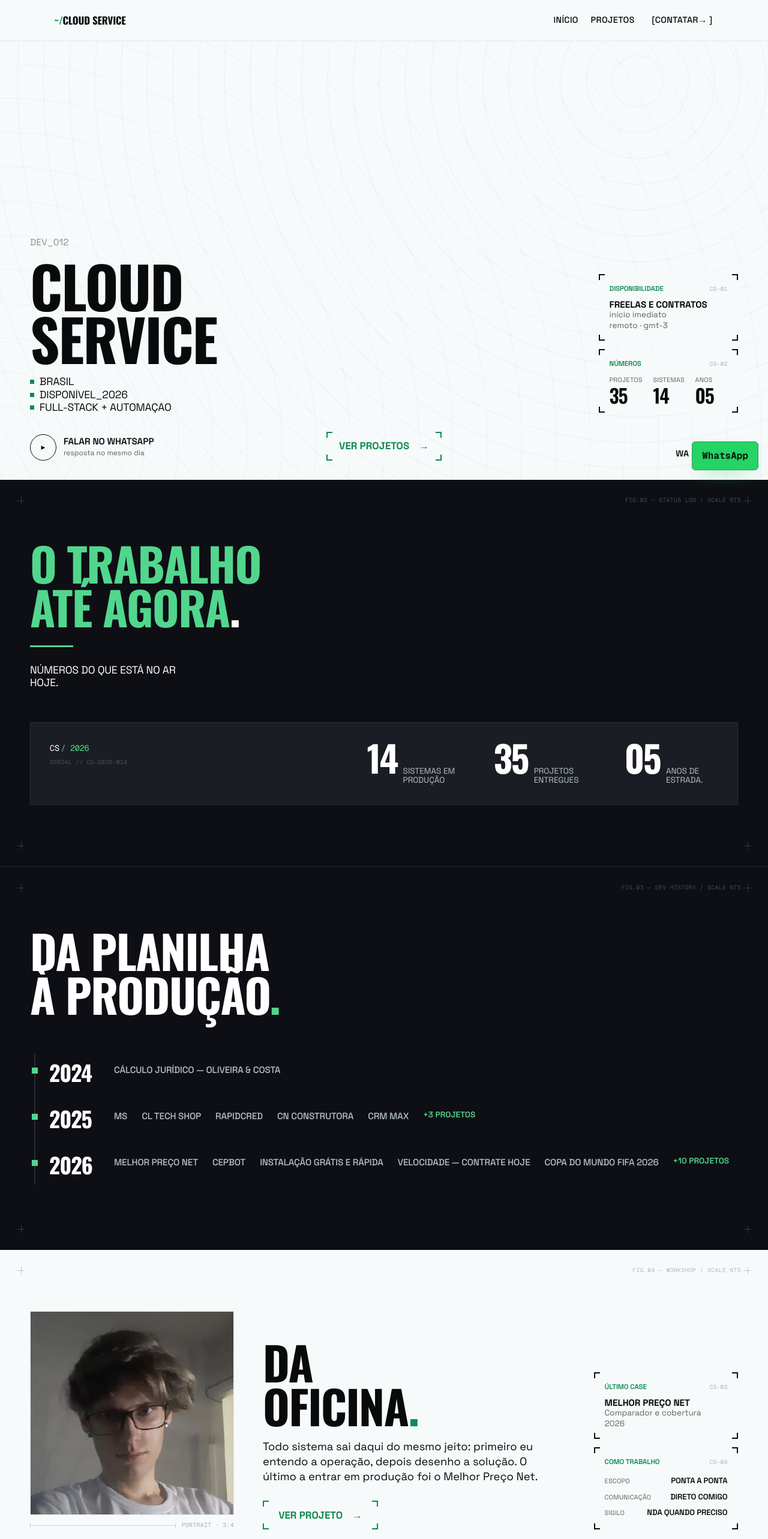
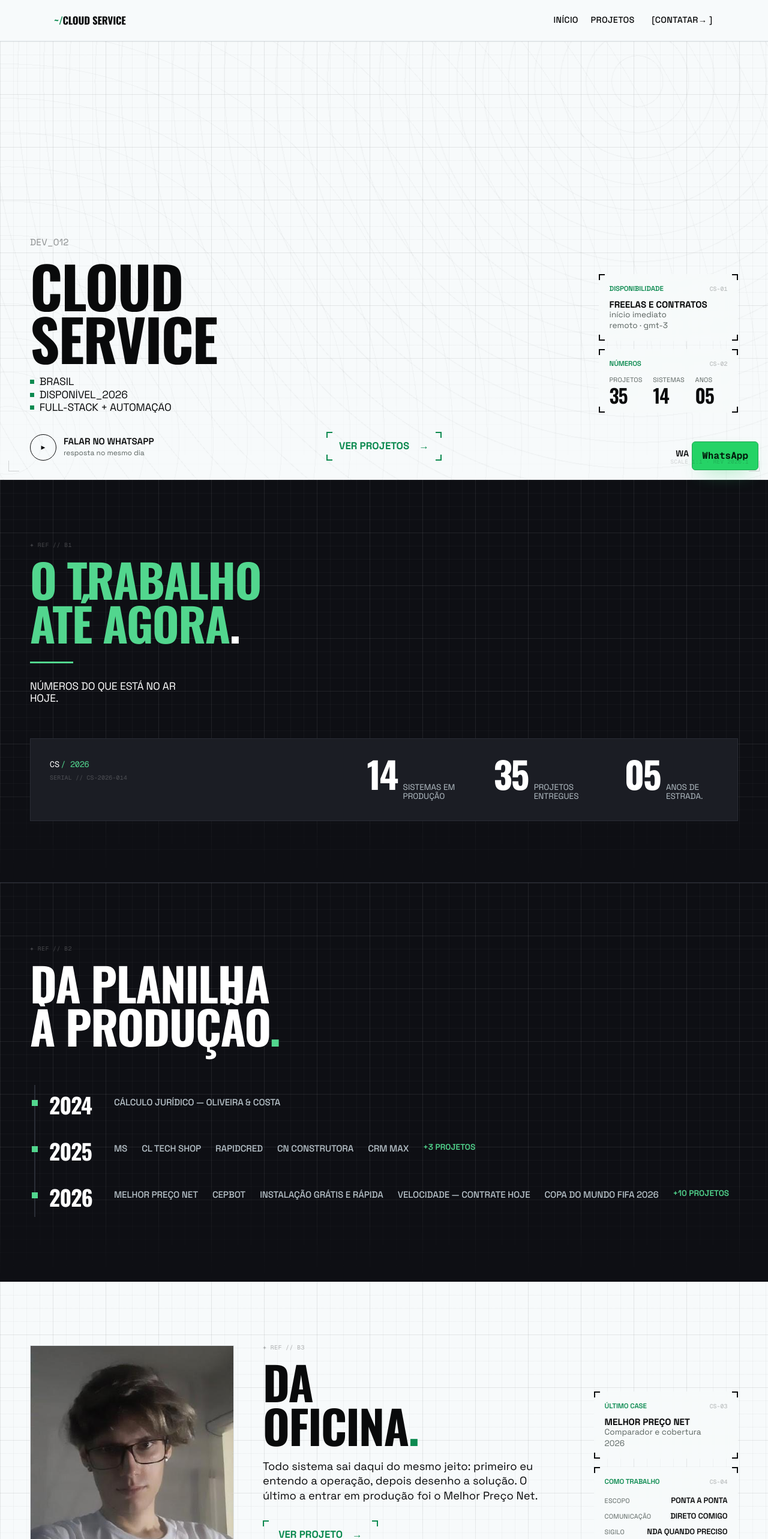
Before and after one commit to CloudBlackhand/portifolio, a Next.js app: page / in a window 1280 px wide. Shown: the top 2566 px of the page at 60% size. Built offline with nearby package versions, Linux system fonts and the light colour scheme.

Commit message:
Aprofunda estetica de prancheta tecnica: grade de graph-paper nas secoes, moldura de folha de desenho fixa no site (cantos + legenda scale/rev), 3a linha de dimensao (altura, vertical) no hero, marcas de referencia (+ ref // bN) nos headings

```diff
--- a/app/components/landing/LandingPage.tsx
+++ b/app/components/landing/LandingPage.tsx
@@ -75,25 +75,13 @@ function RefCode({ children }: { children: ReactNode }) {
   );
 }
 
-function SheetFrame({ tag }: { tag: string }) {
-  return (
-    <div className="lnd-sheet-frame" aria-hidden="true">
-      <span className="lnd-sheet-tick lnd-sheet-tick--tl" />
-      <span className="lnd-sheet-tick lnd-sheet-tick--tr" />
-      <span className="lnd-sheet-tick lnd-sheet-tick--bl" />
-      <span className="lnd-sheet-tick lnd-sheet-tick--br" />
-      <span className="lnd-sheet-tag">{tag}</span>
-    </div>
-  );
-}
-
 const WHATSAPP_URL = "https://wa.me/5521971364919";
 
 export function LandingHero() {
   return (
     <section className="lnd-hero" aria-labelledby="lnd-hero-name">
+      <div className="lnd-hero-contours" aria-hidden="true" />
       <div className="lnd-grid" aria-hidden="true" />
-      <div className="lnd-hero-contours" aria-hidden="true" />
       <div className="lnd-blueprint" aria-hidden="true">
         <div className="lnd-dim-line lnd-dim-line--a">
           <span className="lnd-dim-track" />
@@ -111,6 +99,15 @@ export function LandingHero() {
             style={{ animationDelay: "2.4s" }}
           >
             length · 19.43m
+          </span>
+        </div>
+        <div className="lnd-dim-line lnd-dim-line--vertical lnd-dim-line--c">
+          <span className="lnd-dim-track" />
+          <span
+            className="lnd-dim-label lnd-type-in"
+            style={{ animationDelay: "2.6s" }}
+          >
+            height · 5.29m
           </span>
         </div>
       </div>
@@ -257,9 +254,9 @@ export function StatsSection() {
   return (
     <section className="lnd-dark lnd-season" aria-labelledby="lnd-season-h2">
       <div className="lnd-grid" aria-hidden="true" />
-      <SheetFrame tag="fig.02 — status log / scale nts" />
       <div className="lnd-container">
         <Reveal>
+          <span className="lnd-coord">ref // b1</span>
           <h2 className="lnd-h2 lnd-h2--accent" id="lnd-season-h2">
             <span className="lnd-h2-line">o trabalho</span>
             <span className="lnd-h2-line">
@@ -311,9 +308,9 @@ export function TimelineSection({ projects }: TimelineSectionProps) {
   return (
     <section className="lnd-dark lnd-timeline" aria-labelledby="lnd-timeline-h2">
       <div className="lnd-grid" aria-hidden="true" />
-      <SheetFrame tag="fig.03 — dev history / scale nts" />
       <div className="lnd-container">
         <Reveal>
+          <span className="lnd-coord">ref // b2</span>
           <h2 className="lnd-h2" id="lnd-timeline-h2">
             <span className="lnd-h2-line">da planilha</span>
             <span className="lnd-h2-line">
@@ -363,7 +360,6 @@ export function OficinaSection({ project, profilePhoto }: OficinaSectionProps) {
   return (
     <section className="lnd-paddock" aria-labelledby="lnd-paddock-h2">
       <div className="lnd-grid" aria-hidden="true" />
-      <SheetFrame tag="fig.04 — workshop / scale nts" />
       <div className="lnd-container">
         <div className="lnd-paddock-grid">
           <Reveal className="lnd-paddock-portrait-wrap">
@@ -375,12 +371,9 @@ export function OficinaSection({ project, profilePhoto }: OficinaSectionProps) {
               className="lnd-paddock-portrait"
               sizes="(max-width: 720px) 85vw, 380px"
             />
-            <div className="lnd-photo-caption" aria-hidden="true">
-              <span className="lnd-photo-caption-track" />
-              <span className="lnd-photo-caption-label">portrait · 3:4</span>
-            </div>
           </Reveal>
           <Reveal className="lnd-paddock-intro" delay={0.06}>
+            <span className="lnd-coord">ref // b3</span>
             <h2 className="lnd-h2 lnd-h2--ink" id="lnd-paddock-h2">
               <span className="lnd-h2-line">da</span>
               <span className="lnd-h2-line">
--- a/app/globals-landing.css
+++ b/app/globals-landing.css
@@ -1,6 +1,8 @@
 /* ===== Landing page (layout de referencia: hero light + secoes dark) ===== */
 
 .lnd-container {
+  position: relative;
+  z-index: 2;
   width: min(100% - 2.5rem, 1180px);
   margin-inline: auto;
 }
@@ -35,99 +37,64 @@
   animation: lnd-contour-drift 46s ease-in-out infinite alternate;
 }
 
+/* Grade de prancheta (graph paper), textura de desenho técnico atrás do conteúdo */
+
+.lnd-grid {
+  position: absolute;
+  inset: 0;
+  pointer-events: none;
+  background-image:
+    linear-gradient(rgb(9 10 11 / 5%) 1px, transparent 1px),
+    linear-gradient(90deg, rgb(9 10 11 / 5%) 1px, transparent 1px),
+    linear-gradient(rgb(9 10 11 / 3%) 1px, transparent 1px),
+    linear-gradient(90deg, rgb(9 10 11 / 3%) 1px, transparent 1px);
+  background-size: 88px 88px, 88px 88px, 22px 22px, 22px 22px;
+  mask-image: linear-gradient(to bottom, black, black 70%, transparent 100%);
+}
+
+.lnd-dark .lnd-grid {
+  background-image:
+    linear-gradient(rgb(255 255 255 / 5%) 1px, transparent 1px),
+    linear-gradient(90deg, rgb(255 255 255 / 5%) 1px, transparent 1px),
+    linear-gradient(rgb(255 255 255 / 3%) 1px, transparent 1px),
+    linear-gradient(90deg, rgb(255 255 255 / 3%) 1px, transparent 1px);
+}
+
+@media (max-width: 640px) {
+  .lnd-grid {
+    background-size: 64px 64px, 64px 64px, 16px 16px, 16px 16px;
+  }
+}
+
+/* Marca de referência tipo desenho de engenharia: cruz + coordenada */
+
+.lnd-coord {
+  display: flex;
+  align-items: center;
+  gap: 0.4rem;
+  margin-bottom: 0.75rem;
+  font-family: var(--font-geist-mono), monospace;
+  font-size: 0.62rem;
+  letter-spacing: 0.04em;
+  text-transform: uppercase;
+  color: rgb(9 10 11 / 30%);
+}
+
+.lnd-dark .lnd-coord {
+  color: rgb(255 255 255 / 22%);
+}
+
+.lnd-coord::before {
+  content: "+";
+  font-weight: 600;
+}
+
 @keyframes lnd-contour-drift {
   from {
     transform: translate3d(-1.5%, -1%, 0) scale(1);
   }
   to {
     transform: translate3d(1.5%, 1.5%, 0) scale(1.04);
-  }
-}
-
-/* Malha de papel de engenharia (blueprint grid) por baixo de cada secao */
-
-.lnd-grid {
-  position: absolute;
-  inset: 0;
-  z-index: -1;
-  pointer-events: none;
-  background-image:
-    linear-gradient(to right, rgb(9 10 11 / 5%) 1px, transparent 1px),
-    linear-gradient(to bottom, rgb(9 10 11 / 5%) 1px, transparent 1px);
-  background-size: 34px 34px;
-}
-
-.lnd-dark .lnd-grid {
-  background-image:
-    linear-gradient(to right, rgb(255 255 255 / 5%) 1px, transparent 1px),
-    linear-gradient(to bottom, rgb(255 255 255 / 5%) 1px, transparent 1px);
-}
-
-/* Cantos de registro + etiqueta de folha, como um desenho tecnico numerado */
-
-.lnd-sheet-frame {
-  position: absolute;
-  inset: clamp(0.9rem, 2.4vw, 1.75rem);
-  pointer-events: none;
-  z-index: 0;
-}
-
-.lnd-sheet-tick {
-  position: absolute;
-  width: 13px;
-  height: 13px;
-}
-
-.lnd-sheet-tick::before,
-.lnd-sheet-tick::after {
-  content: "";
-  position: absolute;
-  background: rgb(9 10 11 / 20%);
-}
-
-.lnd-sheet-tick::before {
-  top: 50%;
-  left: 0;
-  width: 100%;
-  height: 1px;
-}
-
-.lnd-sheet-tick::after {
-  top: 0;
-  left: 50%;
-  width: 1px;
-  height: 100%;
-}
-
-.lnd-dark .lnd-sheet-tick::before,
-.lnd-dark .lnd-sheet-tick::after {
-  background: rgb(255 255 255 / 16%);
-}
-
-.lnd-sheet-tick--tl { top: 0; left: 0; }
-.lnd-sheet-tick--tr { top: 0; right: 0; }
-.lnd-sheet-tick--bl { bottom: 0; left: 0; }
-.lnd-sheet-tick--br { bottom: 0; right: 0; }
-
-.lnd-sheet-tag {
-  position: absolute;
-  top: -0.05rem;
-  right: 1.05rem;
-  font-family: var(--font-geist-mono), monospace;
-  font-size: 0.6rem;
-  letter-spacing: 0.05em;
-  text-transform: uppercase;
-  white-space: nowrap;
-  color: rgb(9 10 11 / 28%);
-}
-
-.lnd-dark .lnd-sheet-tag {
-  color: rgb(255 255 255 / 24%);
-}
-
-@media (max-width: 640px) {
-  .lnd-sheet-frame {
-    display: none;
   }
 }
 
@@ -263,6 +230,58 @@
 
 .lnd-dim-line--b .lnd-dim-track {
   animation-delay: 1.9s;
+}
+
+/* Variante vertical: mesma lógica, eixo trocado */
+
+.lnd-dim-line--vertical {
+  width: 1px !important;
+  height: clamp(90px, 14vh, 160px);
+}
+
+.lnd-dim-line--vertical .lnd-dim-track {
+  transform: scaleY(0);
+  transform-origin: top;
+  animation-name: lnd-dim-draw-v;
+}
+
+.lnd-dim-line--vertical .lnd-dim-track::before,
+.lnd-dim-line--vertical .lnd-dim-track::after {
+  top: auto;
+  left: -4px;
+  width: 9px;
+  height: 1px;
+}
+
+.lnd-dim-line--vertical .lnd-dim-track::before {
+  top: 0;
+}
+
+.lnd-dim-line--vertical .lnd-dim-track::after {
+  bottom: 0;
+  top: auto;
+}
+
+@keyframes lnd-dim-draw-v {
+  to {
+    transform: scaleY(1);
+  }
+}
+
+.lnd-dim-line--vertical .lnd-dim-label {
+  top: 50%;
+  left: -0.6rem;
+  transform: translate(-100%, -50%);
+  writing-mode: vertical-rl;
+}
+
+.lnd-dim-line--c {
+  top: 12%;
+  left: 88%;
+}
+
+.lnd-dim-line--c .lnd-dim-track {
+  animation-delay: 2.1s;
 }
 
 @media (max-width: 900px) {
@@ -1107,7 +1126,6 @@
 }
 
 .lnd-paddock-portrait-wrap {
-  position: relative;
   margin: 0;
 }
 
@@ -1116,50 +1134,6 @@
   height: auto;
   display: block;
   border: 1px solid var(--border);
-}
-
-/* Legenda estilo cota de blueprint sob o retrato */
-
-.lnd-photo-caption {
-  display: flex;
-  align-items: center;
-  gap: 0.6rem;
-  margin-top: 0.6rem;
-}
-
-.lnd-photo-caption-track {
-  position: relative;
-  flex: 1;
-  height: 1px;
-  background: rgb(9 10 11 / 16%);
-}
-
-.lnd-photo-caption-track::before,
-.lnd-photo-caption-track::after {
-  content: "";
-  position: absolute;
-  top: -4px;
-  width: 1px;
-  height: 9px;
-  background: rgb(9 10 11 / 16%);
-}
-
-.lnd-photo-caption-track::before {
-  left: 0;
-}
-
-.lnd-photo-caption-track::after {
-  right: 0;
-}
-
-.lnd-photo-caption-label {
-  flex-shrink: 0;
-  font-family: var(--font-geist-mono), monospace;
-  font-size: 0.62rem;
-  letter-spacing: 0.03em;
-  text-transform: uppercase;
-  color: rgb(9 10 11 / 32%);
-  white-space: nowrap;
 }
 
 .lnd-paddock-copy {
--- a/app/globals.css
+++ b/app/globals.css
@@ -572,6 +572,98 @@ a {
   color: var(--muted);
 }
 
+/* Moldura de prancheta técnica: cantos + legenda, tipo folha de desenho de engenharia */
+
+.site-blueprint-frame {
+  position: fixed;
+  inset: 0;
+  z-index: 45;
+  pointer-events: none;
+}
+
+.site-blueprint-tick {
+  position: fixed;
+  width: 18px;
+  height: 18px;
+  opacity: 0.16;
+}
+
+.site-blueprint-tick::before,
+.site-blueprint-tick::after {
+  content: "";
+  position: absolute;
+  background: var(--foreground);
+}
+
+.site-blueprint-tick::before {
+  width: 100%;
+  height: 1px;
+}
+
+.site-blueprint-tick::after {
+  width: 1px;
+  height: 100%;
+}
+
+.site-blueprint-tick--tl {
+  top: calc(0.85rem + var(--safe-top));
+  left: calc(0.85rem + var(--safe-left));
+}
+
+.site-blueprint-tick--tl::before { top: 0; left: 0; }
+.site-blueprint-tick--tl::after { top: 0; left: 0; }
+
+.site-blueprint-tick--tr {
+  top: calc(0.85rem + var(--safe-top));
+  right: calc(0.85rem + var(--safe-right));
+}
+
+.site-blueprint-tick--tr::before { top: 0; right: 0; }
+.site-blueprint-tick--tr::after { top: 0; right: 0; }
+
+.site-blueprint-tick--bl {
+  bottom: calc(0.85rem + var(--safe-bottom));
+  left: calc(0.85rem + var(--safe-left));
+}
+
+.site-blueprint-tick--bl::before { bottom: 0; left: 0; }
+.site-blueprint-tick--bl::after { bottom: 0; left: 0; }
+
+.site-blueprint-tick--br {
+  bottom: calc(0.85rem + var(--safe-bottom));
+  right: calc(0.85rem + var(--safe-right));
+}
+
+.site-blueprint-tick--br::before { bottom: 0; right: 0; }
+.site-blueprint-tick--br::after { bottom: 0; right: 0; }
+
+.site-blueprint-coord {
+  position: fixed;
+  font-family: var(--mono);
+  font-size: 0.58rem;
+  letter-spacing: 0.04em;
+  text-transform: uppercase;
+  color: var(--foreground);
+  opacity: 0.16;
+  white-space: nowrap;
+}
+
+.site-blueprint-coord--tl {
+  top: calc(1.35rem + var(--safe-top));
+  left: calc(2rem + var(--safe-left));
+}
+
+.site-blueprint-coord--br {
+  bottom: calc(1.35rem + var(--safe-bottom));
+  right: calc(2rem + var(--safe-right));
+}
+
+@media (max-width: 720px) {
+  .site-blueprint-frame {
+    display: none;
+  }
+}
+
 html {
   color-scheme: dark;
 }
--- a/app/layout.tsx
+++ b/app/layout.tsx
@@ -44,6 +44,18 @@ export default function RootLayout({
       className={`${spaceGrotesk.variable} ${oswald.variable} ${geistMono.variable}`}
     >
       <body>
+        <div className="site-blueprint-frame" aria-hidden="true">
+          <span className="site-blueprint-tick site-blueprint-tick--tl" />
+          <span className="site-blueprint-tick site-blueprint-tick--tr" />
+          <span className="site-blueprint-tick site-blueprint-tick--bl" />
+          <span className="site-blueprint-tick site-blueprint-tick--br" />
+          <span className="site-blueprint-coord site-blueprint-coord--tl">
+            proj. cs-012
+          </span>
+          <span className="site-blueprint-coord site-blueprint-coord--br">
+            scale 1:1 · rev 2026.1
+          </span>
+        </div>
         <header className="site-header">
           <div className="container header-content">
             <Link className="logo" href="/">
```
